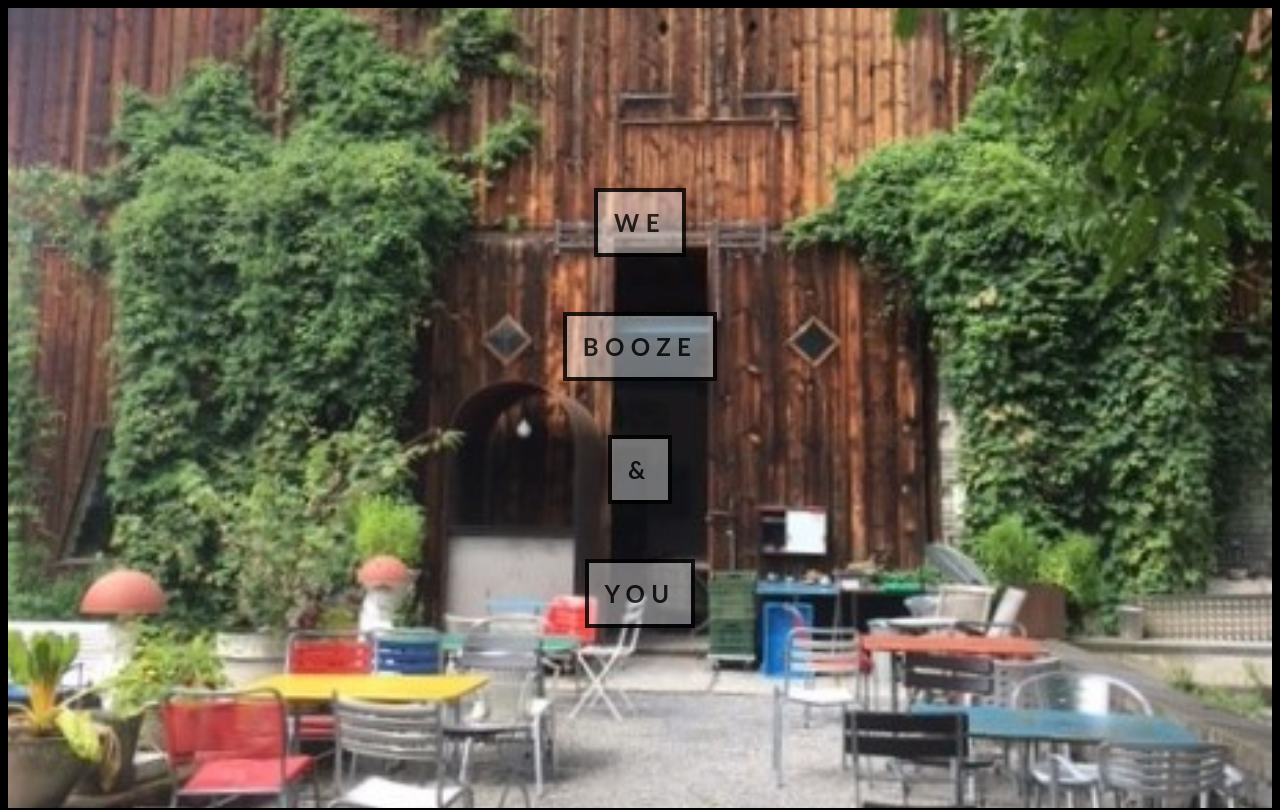
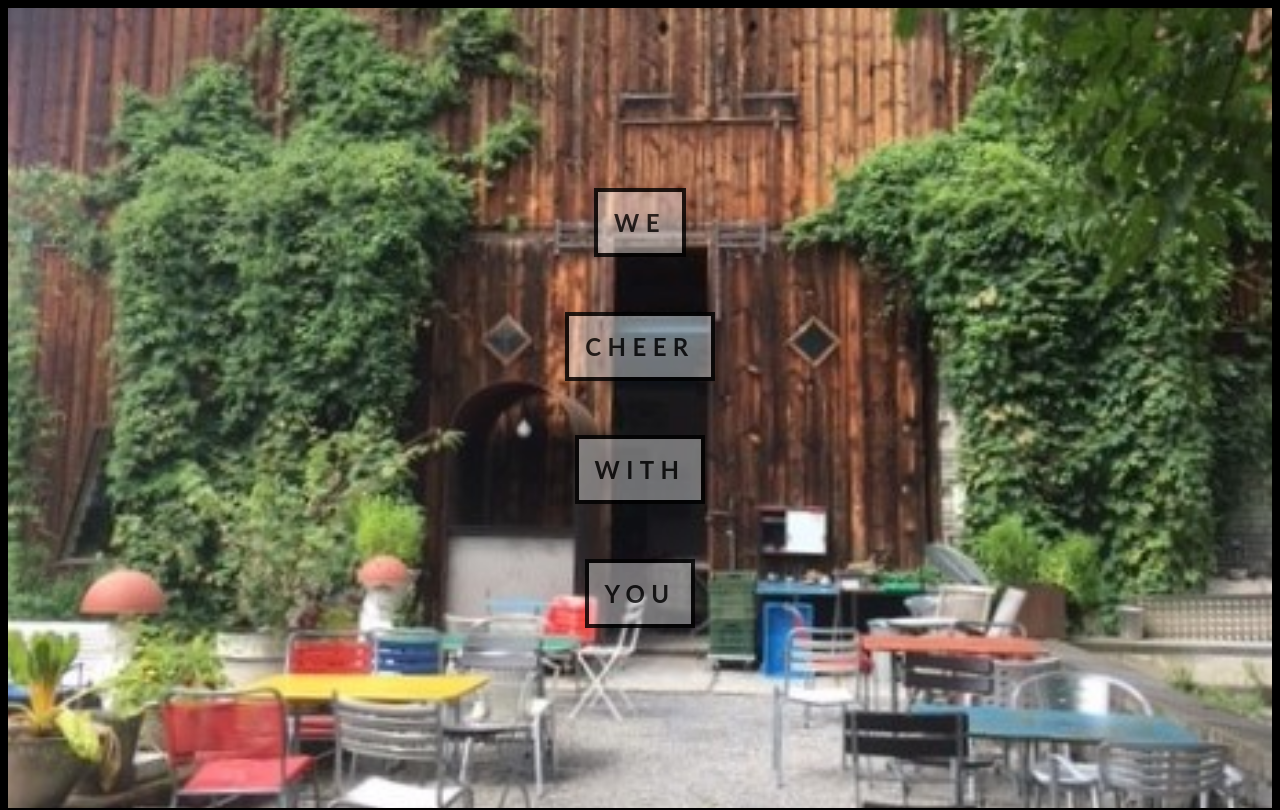
Before and after one commit to develmusa/geburi-ihladig-2017, a website: page public/html/index.html in a window 1280 px wide. Shown: the top 810 px of the page. Drawn offline with Linux system fonts and the light colour scheme; some packages are replaced by stand-ins of ours; files that its build step writes are made by us from their sources; grey boxes are pictures that could not be loaded; files whose address does not match are found by name.

Commit message:
changed caption

```diff
--- a/public/html/index.html
+++ b/public/html/index.html
@@ -21,9 +21,9 @@
         <div id="caption">
             <div class="border">We</div>
             <br>
-            <div class="border">Booze</div>
+            <div class="border">cheer</div>
             <br>
-            <div class="border">&amp</div>
+            <div class="border">with</div>
             <br>
             <div class="border">You</div>
         </div>
```
